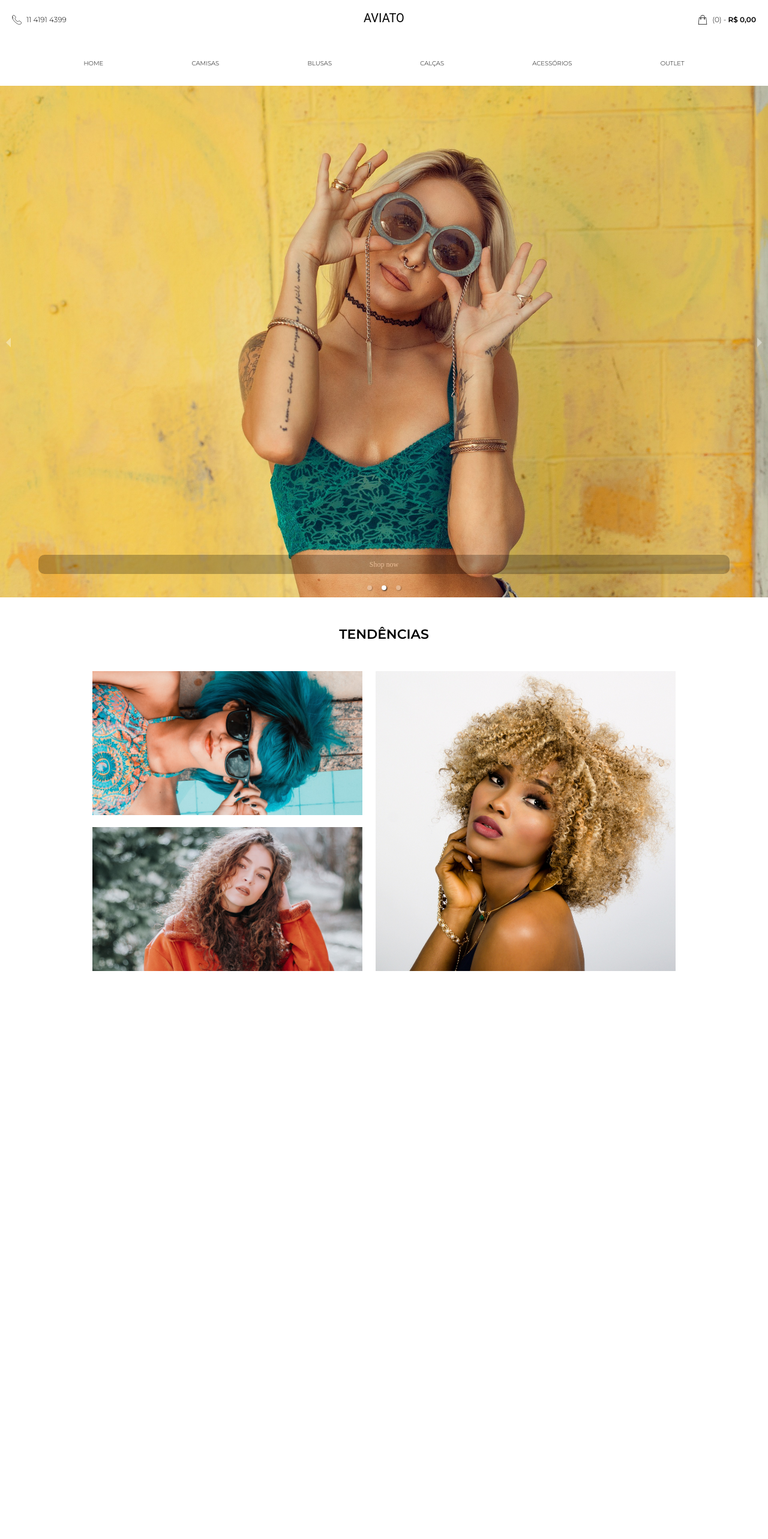
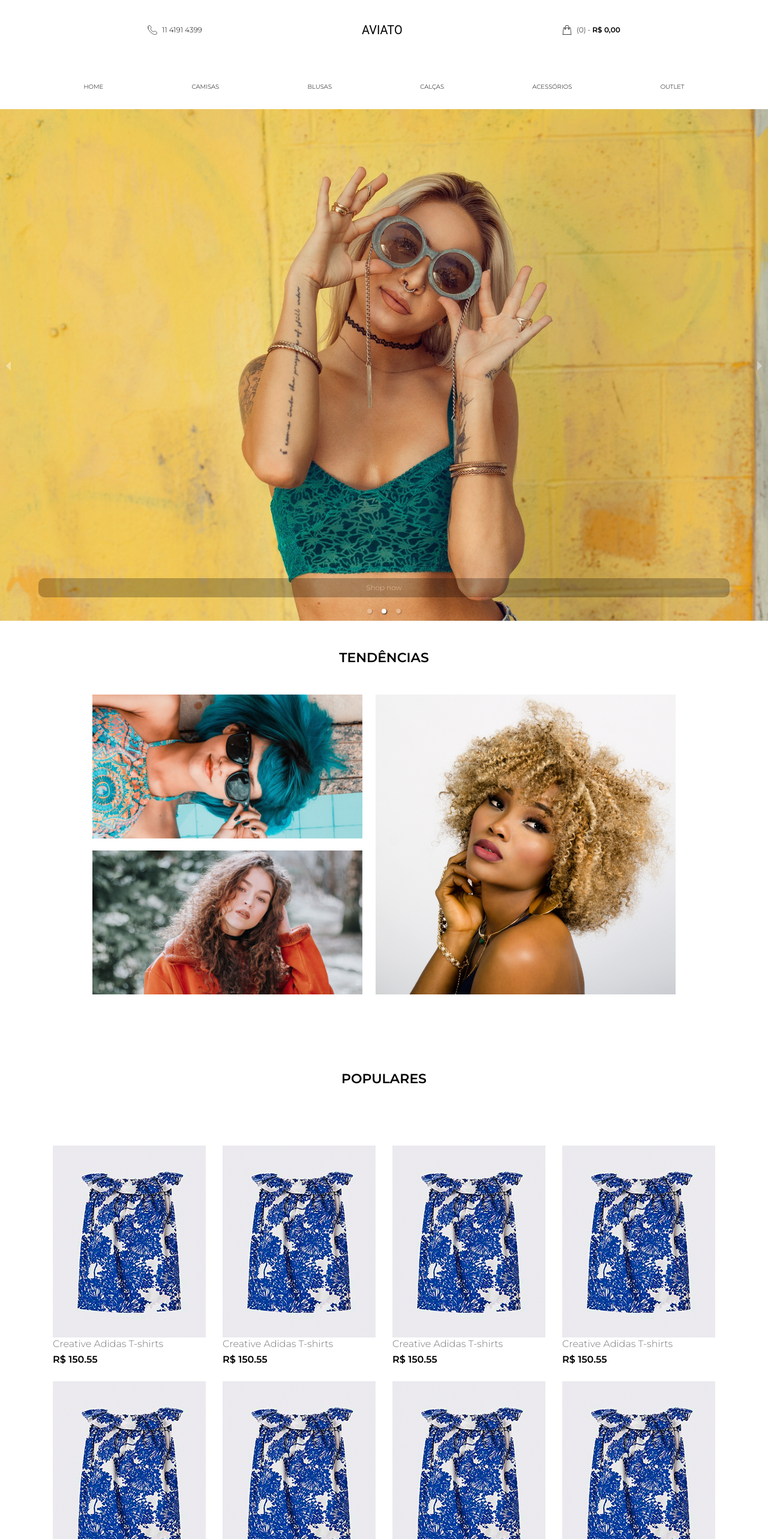
Before and after one commit to AnaMickaelly/ecommerce-frontend, a React (Vite) app: page / in a window 1280 px wide. Shown: the top 2566 px of the page at 60% size. Before the commit the page ends 1649 px from the top, so only its background shows below. Built offline with nearby package versions, Linux system fonts and the light colour scheme.

Commit message:
feat: create cards and fix responsiveness

```diff
--- /dev/null
+++ b/src/components/Cards/index.tsx
@@ -0,0 +1,14 @@
+import number from "../../assets/images/number.png";
+import "./styles.scss";
+
+export const Cards = () => {
+  return (
+    <div className="card-conteiner">
+      <img src={number} alt="" />
+      <div className="content">
+        <h3>Creative Adidas T-shirts</h3>
+        <p>R$ 150.55</p>
+      </div>
+    </div>
+  );
+};
--- /dev/null
+++ b/src/components/Cards/styles.scss
@@ -0,0 +1,18 @@
+.card-conteiner {
+  width: 255px;
+  box-shadow: #777777;
+
+  .content {
+    display: flex;
+    flex-direction: column;
+    gap: 10px;
+
+    h3 {
+      color: #777777;
+    }
+
+    p {
+      font-weight: 600;
+    }
+  }
+}
--- a/src/components/Header/index.tsx
+++ b/src/components/Header/index.tsx
@@ -4,15 +4,15 @@ import telephone from "../../assets/icons/telephone.png";
 
 export const Header = () => {
   return (
-    <div className="container-header">
+    <header className="container-header">
       <div>
         <div className="container-infos">
-          <h2 className="title-header">Aviato</h2>
           <div className="infos-store">
             <div className="infos-store-item">
               <img src={telephone} alt="Telefone para contato" />
               <p>11 4191 4399</p>
             </div>
+            <h2 className="title-header">Aviato</h2>
             <div className="infos-store-item">
               <img src={bag} alt="Sacola de compras" />
               <p>
@@ -30,6 +30,6 @@ export const Header = () => {
         <li>Acessórios</li>
         <li>Outlet</li>
       </ul>
-    </div>
+    </header>
   );
 };
--- a/src/components/Header/styles.scss
+++ b/src/components/Header/styles.scss
@@ -1,13 +1,6 @@
 .container-header {
   background-color: #fff;
-}
-
-.title-header {
-  font-family: "Roboto";
-  text-align: center;
-  margin: 20px;
-  text-transform: uppercase;
-  font-size: 20px;
+  width: 100%;
 }
 
 .container-infos {
@@ -21,11 +14,18 @@
 
   .infos-store {
     display: flex;
-    justify-content: space-between;
-    margin: 20px;
-    font-family: "Montserrat", sans-serif;
+    justify-content: space-evenly;
+    margin: 20px 0;
     font-size: 12px;
-    margin-top: -35px;
+    width: 100%;
+
+    .title-header {
+      font-family: "Roboto";
+      text-align: center;
+      margin: 20px;
+      text-transform: uppercase;
+      font-size: 20px;
+    }
 
     .infos-store-item {
       display: flex;
@@ -55,7 +55,6 @@
 .menu-itens li {
   font-size: 10px;
   text-transform: uppercase;
-  font-family: "Montserrat", sans-serif;
 
   &:hover {
     font-weight: 600;
--- a/src/pages/Home/index.tsx
+++ b/src/pages/Home/index.tsx
@@ -9,6 +9,7 @@ import image03 from "../../assets/images/slides/slide03.jpg";
 import trends01 from "../../assets/images/home/tendencies01.jpg";
 import trends02 from "../../assets/images/home/tendencies03.jpg";
 import trends03 from "../../assets/images/home/tendencies02.jpg";
+import { Cards } from "../../components/Cards";
 
 export const Home = () => {
   return (
@@ -29,6 +30,7 @@ export const Home = () => {
             <p className="legend">Shop now</p>
           </div>
         </Carousel>
+      </div>
       <div className="trends-wrapper">
         <h2>Tendências</h2>
         <div className="trends-images">
@@ -39,6 +41,18 @@ export const Home = () => {
           <img className="trends-images-big" src={trends03} />
         </div>
       </div>
+      <div className="popular-wrapper">
+        <h2>Populares</h2>
+        <div className="products-items">
+          <Cards />
+          <Cards />
+          <Cards />
+          <Cards />
+          <Cards />
+          <Cards />
+          <Cards />
+          <Cards />
+        </div>
       </div>
     </div>
   );
--- a/src/pages/Home/styles.scss
+++ b/src/pages/Home/styles.scss
@@ -1,10 +1,13 @@
 .carousel-container-wapper {
   margin-top: 32px;
+  width: 100%;
+  display: flex;
+  justify-content: center;
+  align-items: center;
 }
 
 .trends-wrapper {
   h2 {
-    font-family: "Montserrat", sans-serif;
     font-size: 22px;
     text-align: center;
     margin: 50px;
@@ -32,7 +35,56 @@
     }
 
     .trends-images-big {
-      width: 500px;
+      max-width: 500px;
+      width: 100%;
+    }
+
+    @media screen and (max-width: 900px) {
+      .trends-images-small {
+        display: none;
+      }
     }
   }
 }
+
+.popular-wrapper {
+  display: flex;
+  flex-direction: column;
+  justify-content: center;
+  align-items: center;
+
+  margin-bottom: 30px;
+
+  .products-items {
+    display: grid;
+    grid-template-columns: repeat(4, 1fr);
+
+    gap: 28px;
+  }
+
+  h2 {
+    font-size: 22px;
+    text-align: center;
+    margin: 100px;
+    text-transform: uppercase;
+    font-weight: bold;
+  }
+
+  @media screen and (max-width: 1250px) {
+    .products-items {
+      grid-template-columns: repeat(3, 1fr);
+    }
+  }
+
+  @media screen and (max-width: 925px) {
+    .products-items {
+      grid-template-columns: repeat(2, 1fr);
+    }
+  }
+
+  @media screen and (max-width: 670px) {
+    .products-items {
+      grid-template-columns: repeat(1, 1fr);
+    }
+  }
+}
--- a/src/styles.scss
+++ b/src/styles.scss
@@ -85,6 +85,7 @@ video {
   font-size: 100%;
   font: inherit;
   vertical-align: baseline;
+  font-family: "Montserrat", sans-serif;
 }
 /* HTML5 display-role reset for older browsers */
 article,
```
Also changed, not shown: src/assets/images/number.png (added). Lines whose indentation alone changed are shown as unchanged.
